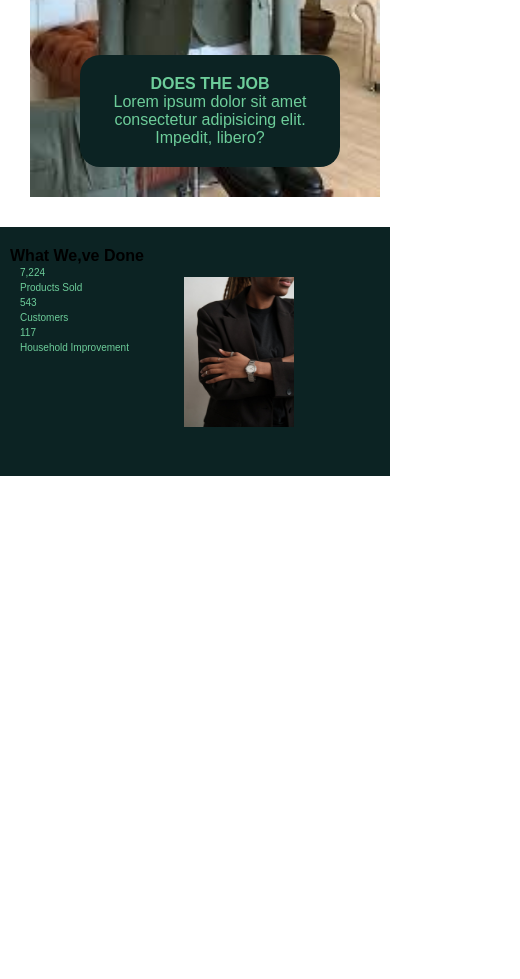
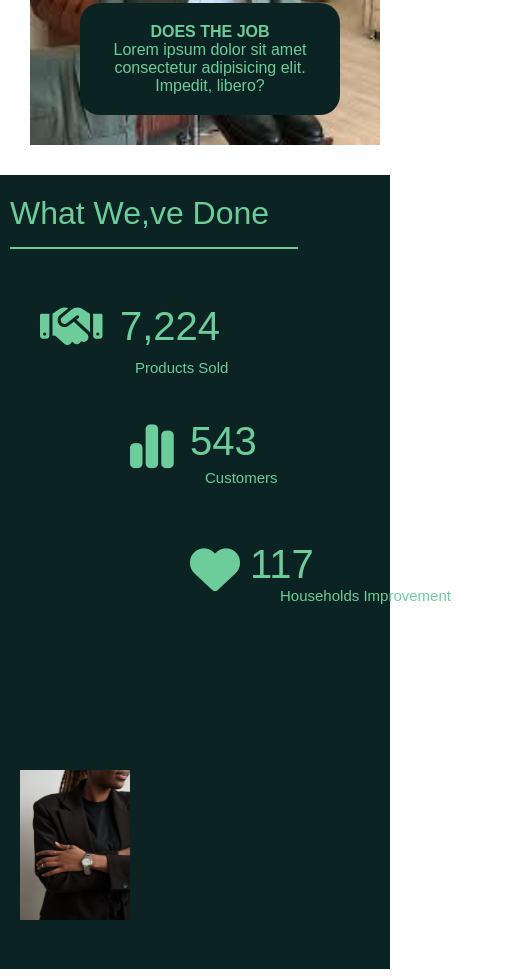
Before and after one commit to Fredrick-M-Njeru/Obref, a plain HTML site: page index.html in a window 390 px wide. Shown: the part 2677-3656 px from the top of the page, 520 px wide, since content can reach past the window. Before the commit the page ends 3163 px from the top, so only its background shows below. Drawn offline with Linux system fonts and the light colour scheme.

Commit message:
Upto the leftSideImage in the achievements section

```diff
--- a/breakpoint.css
+++ b/breakpoint.css
@@ -138,4 +138,107 @@
     flex-direction: column;
     text-align: center;
   }
+  /* SECTION ACHIEVEMENT */
+  .achievements {
+    display: flex;
+    flex-direction: column;
+    height: auto;
+  }
+  .rightSide h4 {
+    color: #6dcd9a;
+    font-weight: lighter;
+    font-size: xx-large;
+  }
+  .separationLine2 {
+    width: 80%;
+    height: 2px;
+    padding: 0 10%;
+    margin-top: 15px;
+    margin-bottom: 25px;
+    background-color: #6dcd9a;
+  }
+  .rightSide div {
+    margin-bottom: 30px;
+  }
+  .p1,
+  .p2,
+  .p3 {
+    position: relative;
+    color: #6dcd9a;
+  }
+  .icon {
+    font-size: 50px;
+    margin-left: 20px;
+  }
+  .intj {
+    font-size: 40px;
+  }
+  .str {
+    font-size: 15px;
+  }
+
+  .p1 {
+    display: flex;
+  }
+  #icon1 {
+    position: relative;
+  }
+  #intj1 {
+    position: absolute;
+    left: 110px;
+    top: 25px;
+  }
+  #str1 {
+    position: absolute;
+    top: 80px;
+    left: 125px;
+  }
+  .p2 {
+    position: relative;
+    display: flex;
+    flex-direction: row;
+    margin-left: 40px;
+    top: -30px;
+    left: 50px;
+  }
+
+  .p2 div {
+    position: absolute;
+    left: 80px;
+    top: 0px;
+    display: flex;
+    flex-direction: column;
+  }
+  .p2 #str2 {
+    position: absolute;
+    left: 25px;
+    top: 70px;
+  }
+
+  .p3 {
+    position: relative;
+    top: -40px;
+    left: 150px;
+    display: flex;
+  }
+
+  .p3 div {
+    display: flex;
+    flex-direction: column;
+    position: absolute;
+    top: 0px;
+    left: 80px;
+  }
+  .p3 #str3 {
+    position: relative;
+    left: 30px;
+  }
+
+  .leftSide {
+    height: auto;
+    width: auto;
+  }
+  .leftSide span{
+
+  }
 }
--- a/index.html
+++ b/index.html
@@ -12,18 +12,21 @@
     <link
         href="https://fonts.googleapis.com/css2?family=Ubuntu:ital,wght@0,300;0,400;0,500;0,700;1,300;1,400;1,500;1,700&display=swap"
         rel="stylesheet">
+    <link rel="stylesheet" href="https://cdnjs.cloudflare.com/ajax/libs/font-awesome/6.7.1/css/all.min.css"
+        integrity="sha512-5Hs3dF2AEPkpNAR7UiOHba+lRSJNeM2ECkwxUIxC1Q/FLycGTbNapWXB4tP889k5T5Ju8fs4b1P5z/iB4nMfSQ=="
+        crossorigin="anonymous" referrerpolicy="no-referrer" />
     <title>OYWWAYAS HUB</title>
 </head>
 
 <body>
     <header>
-        <h1>OYWAYAS <br> HUB</h1>
-        <H4>Quality <br> products for <br> quality life.</H4>
+        <h1>OYWAYAS HUB</h1>
+        <H4>Quality products for quality life.</H4>
         <img src="./pics/rolex watch landing section.png" alt="">
     </header>
     <section>
         <div>
-            <h5>Oywayas Hub <br> brings you products <br> that matter.</h5>
+            <h5>Oywayas Hub brings you products that matter.</h5>
             <p>Lorem ipsum dolor sit amet consectetur adipisicing elit. Magnam laudantium blanditiis vel dolores et,
                 deleniti necessitatibus quod numquam eaque maiores saepe recusandae natus! Qui sed quaerat impedit?
                 Fugit nobis, corrupti totam rem obcaecati voluptates, quas quam vero quidem sit corporis voluptatem
@@ -45,7 +48,7 @@
             <div class="firstPost">
                 <img class="aboutImage" src="./pics/rolexAboutSection.jpeg" alt="rolex">
                 <div class="firstContent">
-                    <h2>ONLY THE <br> HIGHEST QUALITY</h2>
+                    <h2>ONLY THE HIGHEST QUALITY</h2>
                     <p> Lorem ipsum dolor sit amet consectetur adipisicing elit. Eveniet maxime enim corrupti facere?
                     </p>
                 </div>
@@ -67,21 +70,40 @@
             </div>
         </div>
     </article>
+    <!-- ACHIEVEMENT SECTION -->
     <section class="achievements">
-        <div class="">
+        <div class="rightSide">
             <h4>What We,ve Done</h4>
-            <p>
-                7,224 <br> Products Sold
-            </p>
-            <p>
-                543 <br> Customers
-            </p>
-            <p>
-                117 <br> Household Improvement
-            </p>
+            <div class="separationLine2"></div>
+
+            <div class="p1">
+                <span id="icon1" class="icon"><i class="fa-solid fa-handshake"></i></span>
+                <div>
+                    <span id="intj1" class="intj">7,224</span>
+                    <span id="str1" class="str">Products Sold</span>
+                </div>
+            </div>
+
+            <div class="p2">
+                <span id="icon2" class="icon"><i class="fa-solid fa-chart-simple"></i></span>
+                <div>
+                    <span id="intj2" class="intj">543</span>
+                    <span id="str2" class="str">Customers</span>
+
+                </div>
+            </div>
+            <div class="p3">
+                <span id="icon3" class="icon"> <i class="fa-solid fa-heart"></i></span>
+                <div>
+                    <span id="intj3" class="intj">117</span>
+                    <span id="str3" class="str">Households Improvement</span>
+                </div>
+            </div>
         </div>
-        <div class="">
-            <img src="./pics/achievements-ladyiNbLack.jpg" alt="">
+        <div class="leftSide">
+            <span>
+                <img src="./pics/achievements-ladyiNbLack.jpg" alt="">
+            </span>
         </div>
     </section>
 </body>
```
